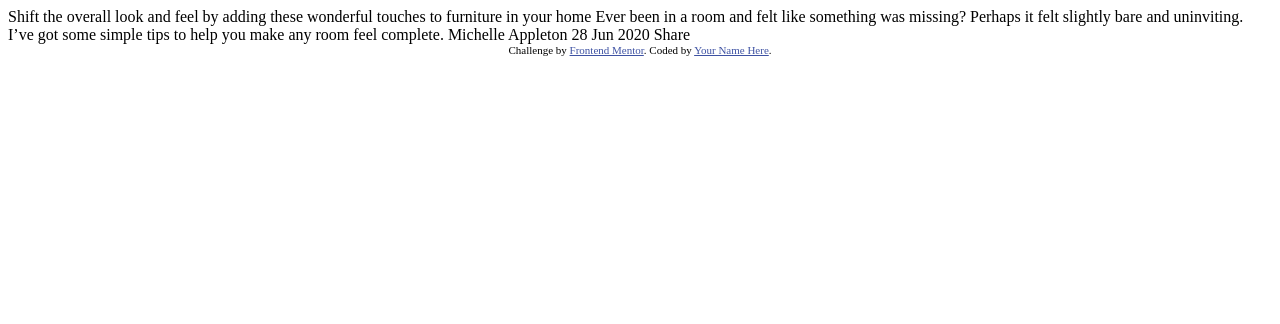
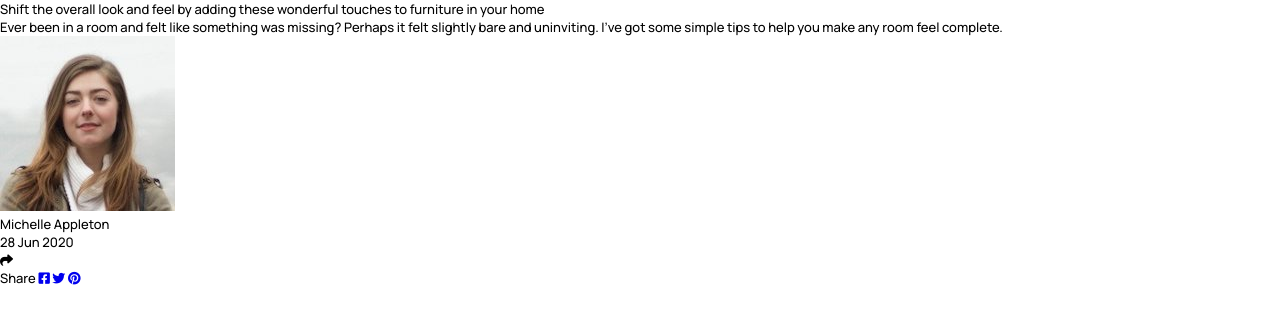
Before and after one commit to serhii-bielik/fm-article-preview-component, a plain HTML site: page index.html in a window 1280 px wide. Drawn offline with Linux system fonts and the light colour scheme.

Commit message:
add html structure

```diff
--- a/index.html
+++ b/index.html
@@ -1,36 +1,64 @@
 <!DOCTYPE html>
 <html lang="en">
   <head>
-  <meta charset="UTF-8">
-  <meta name="viewport" content="width=device-width, initial-scale=1.0"> <!-- displays site properly based on user's device -->
-
-  <link rel="icon" type="image/png" sizes="32x32" href="./images/favicon-32x32.png">
-
+    <meta charset="UTF-8" />
+    <meta name="viewport" content="width=device-width, initial-scale=1.0" />
+    <link
+      rel="icon"
+      type="image/png"
+      sizes="32x32"
+      href="./images/favicon-32x32.png"
+    />
+    <link rel="preconnect" href="https://fonts.googleapis.com" />
+    <link rel="preconnect" href="https://fonts.gstatic.com" crossorigin />
+    <link
+      href="https://fonts.googleapis.com/css2?family=Manrope:wght@500;700&display=swap"
+      rel="stylesheet"
+    />
+    <link
+      rel="stylesheet"
+      href="https://cdnjs.cloudflare.com/ajax/libs/font-awesome/6.3.0/css/all.min.css"
+      integrity="sha512-SzlrxWUlpfuzQ+pcUCosxcglQRNAq/DZjVsC0lE40xsADsfeQoEypE+enwcOiGjk/bSuGGKHEyjSoQ1zVisanQ=="
+      crossorigin="anonymous"
+      referrerpolicy="no-referrer"
+    />
+    <link rel="stylesheet" href="./style.css" />
     <title>Frontend Mentor | Article preview component</title>
-
-  <!-- Feel free to remove these styles or customise in your own stylesheet 👍 -->
-  <style>
-    .attribution { font-size: 11px; text-align: center; }
-    .attribution a { color: hsl(228, 45%, 44%); }
-  </style>
   </head>
   <body>
-
-  Shift the overall look and feel by adding these wonderful
-  touches to furniture in your home
-
-  Ever been in a room and felt like something was missing? Perhaps
-  it felt slightly bare and uninviting. I’ve got some simple tips
-  to help you make any room feel complete.
-
-  Michelle Appleton
-  28 Jun 2020
-
+    <main class="container">
+      <section class="article">
+        <div class="header"></div>
+        <div class="content">
+          <div class="content__title">
+            Shift the overall look and feel by adding these wonderful touches to
+            furniture in your home
+          </div>
+          <p class="content__text">
+            Ever been in a room and felt like something was missing? Perhaps it
+            felt slightly bare and uninviting. I’ve got some simple tips to help
+            you make any room feel complete.
+          </p>
+        </div>
+        <div class="author">
+          <img src="./images/avatar-michelle.jpg" class="author__avatar" alt="Michelle Appleton" />
+          <div class="author__details">
+            <div>
+              <div class="author__name">Michelle Appleton</div>
+              <div class="author__date">28 Jun 2020</div>
+            </div>
+            <div class="share" title="Share">
+              <i class="fa-sharp fa-solid fa-share"></i>
+            </div>
+          </div>
+          <div class="share-panel">
             Share
-
-  <div class="attribution">
-    Challenge by <a href="https://www.frontendmentor.io?ref=challenge" target="_blank">Frontend Mentor</a>.
-    Coded by <a href="#">Your Name Here</a>.
+            <a href="#fb"><i class="fa-brands fa-square-facebook"></i></a>
+            <a href="#tw"><i class="fa-brands fa-twitter"></i></a>
+            <a href="#pt"><i class="fa-brands fa-pinterest"></i></a>
           </div>
+        </div>
+      </section>
+    </main>
   </body>
 </html>
--- /dev/null
+++ b/style.css
@@ -0,0 +1,61 @@
+*,
+*::after,
+*::after {
+  box-sizing: border-box;
+  margin: 0;
+  padding: 0;
+}
+
+:root {
+  --ff: 'Manrope', sans-serif;
+  --clr-dgblue: #48556a;
+  --clr-dblue: #6d7f97;
+  --clr-gblue: #9eafc2;
+  --clr-lgblue: #ecf2f8;
+}
+
+body {
+  font-family: var(--ff);
+  font-size: 13px;
+}
+
+.container {
+}
+.article {
+}
+.header {
+}
+.content {
+}
+.content__title {
+}
+.content__text {
+}
+.author {
+}
+.author__avatar {
+}
+.author__details {
+}
+.author__name {
+}
+.author__date {
+}
+.share {
+}
+.fa-sharp {
+}
+.fa-solid {
+}
+.fa-share {
+}
+.share-panel {
+}
+.fa-brands {
+}
+.fa-square-facebook {
+}
+.fa-twitter {
+}
+.fa-pinterest {
+}
```
Also changed, not shown: 2 other files. Lines whose indentation alone changed are shown as unchanged.
